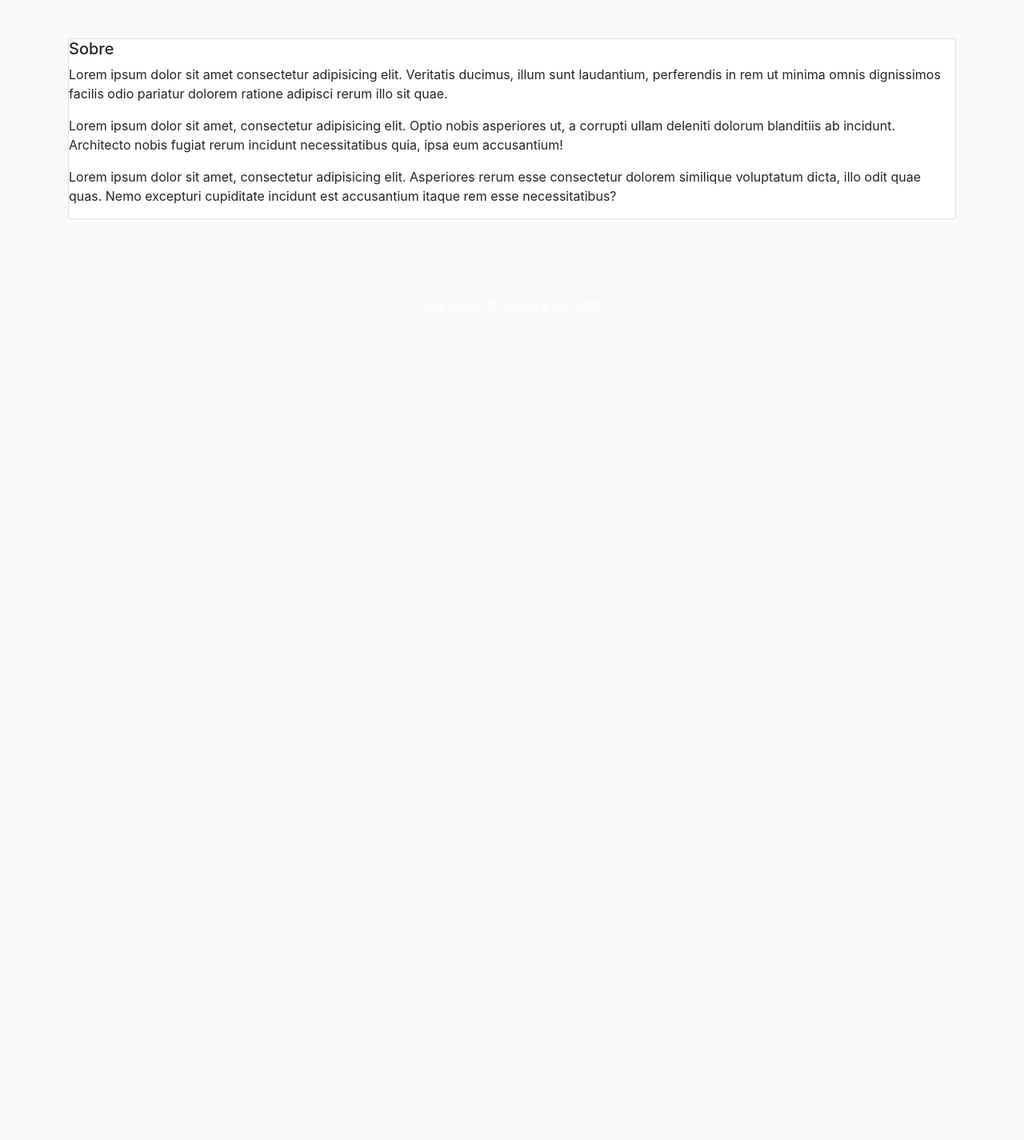
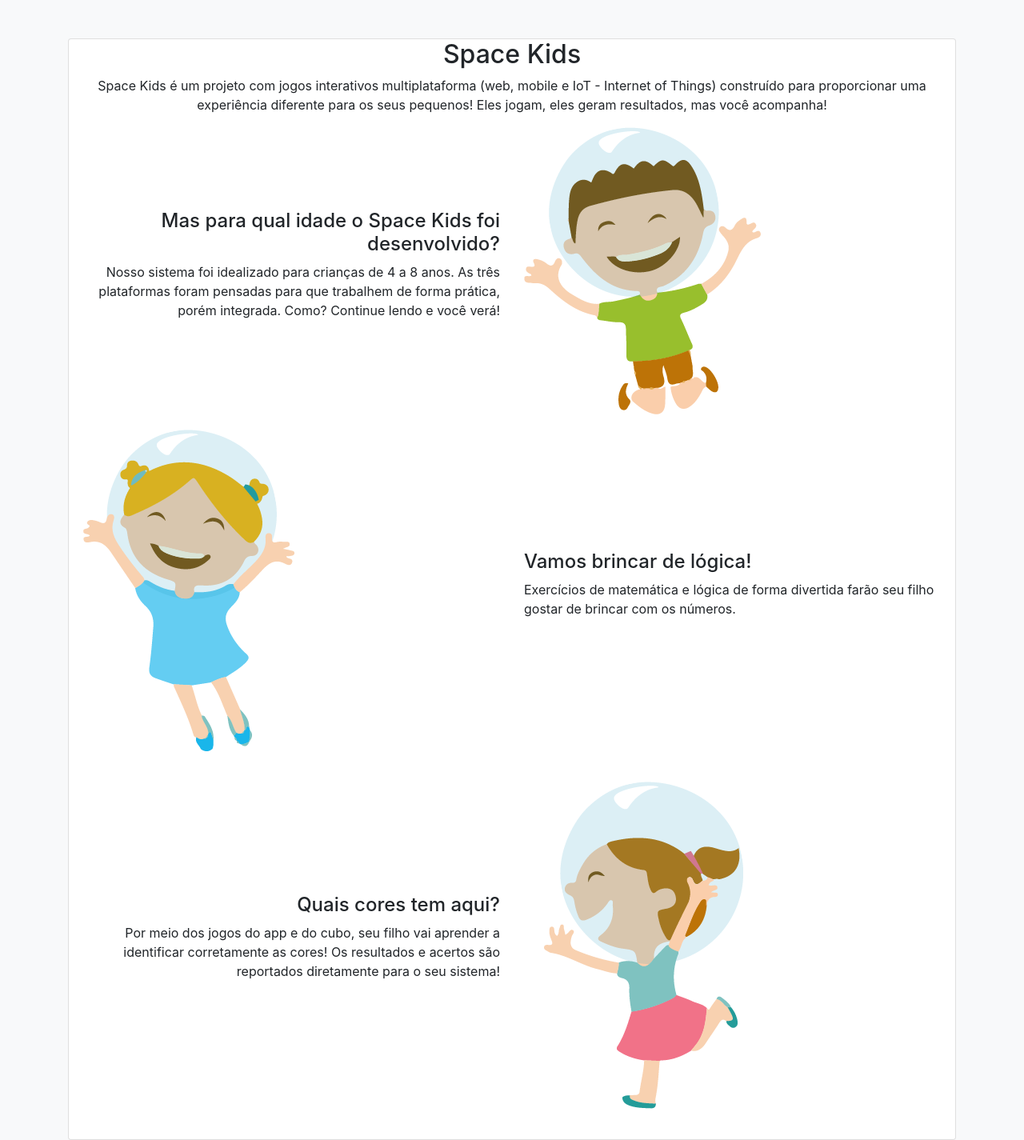
Before and after one commit to AndreaGnecco/spaceKidsFront, a website: page index.html in a window 1280 px wide. Shown: the part 800-2225 px from the top of the page at 80% size. Before the commit the page ends 1242 px from the top, so only its background shows below. Drawn offline with nearby package versions, Linux system fonts and the light colour scheme.

Commit message:
Second commit - Complemento index + menus

```diff
--- a/index.html
+++ b/index.html
@@ -104,14 +104,51 @@
   <section class="py-5">
     <div class="container">
       <div class="card bg-white">
-        <h5>Sobre</h5>
-        <p>Lorem ipsum dolor sit amet consectetur adipisicing elit. Veritatis ducimus, illum sunt laudantium, perferendis in
-          rem ut minima omnis dignissimos facilis odio pariatur dolorem ratione adipisci rerum illo sit quae.</p>
-        <p>Lorem ipsum dolor sit amet, consectetur adipisicing elit. Optio nobis asperiores ut, a corrupti ullam deleniti dolorum
-          blanditiis ab incidunt. Architecto nobis fugiat rerum incidunt necessitatibus quia, ipsa eum accusantium!</p>
-        <p>Lorem ipsum dolor sit amet, consectetur adipisicing elit. Asperiores rerum esse consectetur dolorem similique voluptatum
-          dicta, illo odit quae quas. Nemo excepturi cupiditate incidunt est accusantium itaque rem esse necessitatibus?</p>
+        <div>
 
+          <div class="col-sm-12 col-md-12 col-lg-12 col-xl-12 text-center">
+            <h2>Space Kids</h2>
+            <p>Space Kids é um projeto com jogos interativos multiplataforma (web, mobile e IoT - Internet of Things) construído
+              para proporcionar uma experiência diferente para os seus pequenos! Eles jogam, eles geram resultados, mas você
+              acompanha!
+            </p>
+          </div>
+
+          <div class="row align-items-center">
+            <div class="col-sm-12 col-md-6 col-lg-6 col-xl-6 text-right">
+              <h4>Mas para qual idade o Space Kids foi desenvolvido?</h4>
+              <p>Nosso sistema foi idealizado para crianças de 4 a 8 anos. As três plataformas foram pensadas para que trabalhem
+                de forma prática, porém integrada. Como? Continue lendo e você verá!</p>
+            </div>
+            <div class="col-sm-12 col-md-6 col-lg-6 col-xl-6">
+              <img class="img-fluid" src="img/crianca_1.png">
+            </div>
+          </div>
+
+          <div class="row align-items-center">
+            <div class="col-sm-12 col-md-6 col-lg-6 col-xl-6 order-md-last order-lg-last order-xl-last">
+              <h4>Vamos brincar de lógica!</h4>
+              <p>Exercícios de matemática e lógica de forma divertida farão seu filho gostar de brincar com os números.</p>
+            </div>
+            <div class="col-sm-12 col-md-6 col-lg-6 col-xl-6">
+              <img class="img-fluid" src="img/crianca_2.png">
+            </div>
+          </div>
+          <div class="row align-items-center">
+          <div class="col-sm-12 col-md-6 col-lg-6 col-xl-6 text-right">
+            <h4>Quais cores tem aqui?</h4>
+            <p>Por meio dos jogos do app e do cubo, seu filho vai aprender a identificar corretamente as cores! Os resultados
+              e acertos são reportados diretamente para o seu sistema!</p>
+          </div>
+          <div class="col-sm-12 col-md-6 col-lg-6 col-xl-6">
+              <img class="img-fluid" src="img/crianca_3.png">
+            </div>
+
+          </div>
+        </div>
+        <div>
+          <img src="">
+        </div>
       </div>
 
     </div>
```
Also changed, not shown: menu-cadastro.html (added, +53 -0 lines), menu.html (added, +53 -0 lines), img/crianca_1.png (added), img/crianca_2.png (added), img/crianca_3.png (added), 1 other file. Lines whose indentation alone changed are shown as unchanged.
